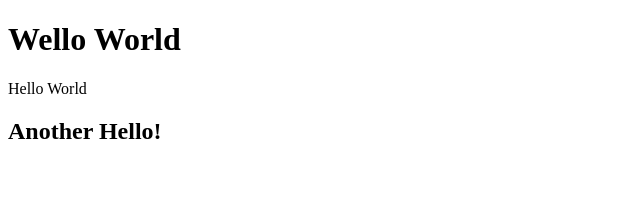
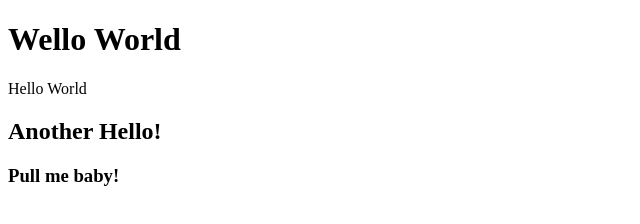
Before and after one commit to v-konstantinov-DevOps/git-learn, a plain HTML site: page index.html in a window 1280 px wide. Shown: the whole page, without its empty margins (0-640 px from the left). Drawn offline with Linux system fonts and the light colour scheme.

Commit message:
pull me baby index.html

```diff
--- a/index.html
+++ b/index.html
@@ -10,6 +10,7 @@
     <p>Hello World</p>
 
     <h2>Another Hello!</h2>
+    <h3>Pull me baby!</h3>
 
 </body>
 </html>
```
